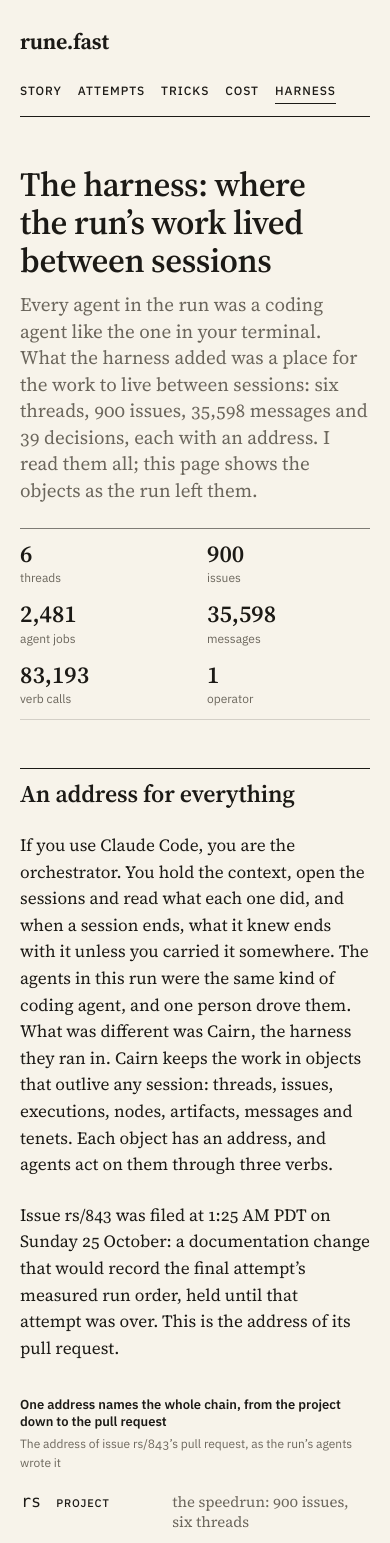
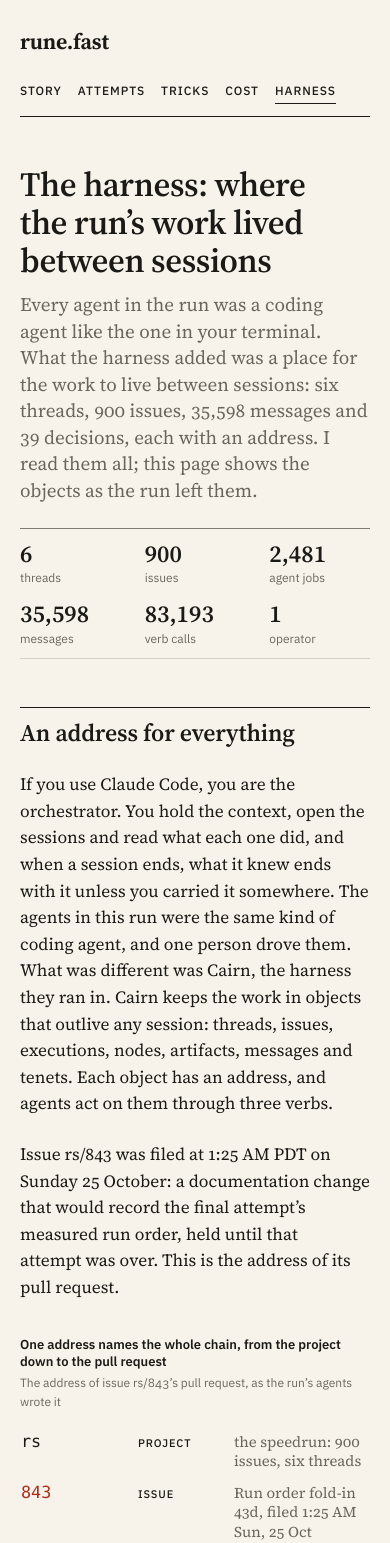
Before and after one commit to bleugreen/rune.fast, a React (Vite) app: page /harness in a window 390 px wide. Shown: the top 1543 px of the page. Built offline with nearby package versions, Linux system fonts and the light colour scheme.

Commit message:
[Build] Harness figures: unfilled hairlines, the address on one line and in columns on a phone, clear lifeline marks, the held span above its axis, arrival rings that wait only for a travelling dot

```diff
--- a/src/harness/figures/Figures.module.css
+++ b/src/harness/figures/Figures.module.css
@@ -59,10 +59,12 @@
 .baseline {
   stroke: var(--rule);
   stroke-width: var(--stroke-thin);
+  fill: none;
 }
 .hair {
   stroke: var(--hairline);
   stroke-width: var(--stroke-thin);
+  fill: none;
 }
 .inkLine {
   stroke: var(--ink);
@@ -106,12 +108,8 @@
 .fade {
   transition: opacity 160ms ease-out;
 }
-.arrive {
-  transition: opacity 160ms ease-out 560ms;
-}
 @media (prefers-reduced-motion: reduce) {
-  .fade,
-  .arrive {
+  .fade {
     transition: opacity 120ms ease-out 0s !important;
   }
 }
@@ -201,7 +199,7 @@
   text-transform: uppercase;
 }
 .meaning {
-  width: 14ch;
+  width: 11.5ch;
   padding: 3px 2px 0;
   font-size: var(--text-small);
   line-height: var(--leading-snug);
@@ -231,19 +229,18 @@
     row-gap: var(--space-2);
   }
   .seg {
-    flex-direction: row;
+    display: grid;
+    grid-template-columns: 6.75rem 5.5rem 1fr;
     align-items: baseline;
-    gap: var(--space-3);
+    column-gap: var(--space-2);
   }
   .sep,
   .bracket {
     display: none;
   }
-  .concept {
-    flex: 0 0 6.5rem;
-  }
   .meaning {
     width: auto;
+    padding-top: 0;
   }
   .shapes {
     grid-template-columns: 1fr;
--- a/src/harness/figures/IssueLife.tsx
+++ b/src/harness/figures/IssueLife.tsx
@@ -76,10 +76,10 @@ export function IssueLife({ m, label }: { m: HarnessModel; label: string }) {
   const work = seg.work!;
   const wait = seg.wait!;
   const workX = (t: number) => at(t);
-  const heldLabelY = narrow ? Y.axis + 28 : Y.axis + 15;
   const axisLabels: { x: number; text: string; anchor: 'start' | 'middle' | 'end'; y?: number }[] = [
     { x: X(held.offset), text: `${fmtPacificWeekday(i.filed).slice(0, 3)} ${fmtPacificHm(i.filed)}`, anchor: 'start' },
-    { x: X(held.offset + held.share), text: `held ${fmtDuration(i.heldMs)}`, anchor: 'end', y: heldLabelY },
+    // The held span is named above its own stretch of axis, clear of the clock times below it.
+    { x: X(held.offset + held.share / 2), text: `held ${fmtDuration(i.heldMs)}`, anchor: 'middle', y: Y.axis - 6 },
     { x: X(work.offset), text: `${fmtPacificWeekday(i.start).slice(0, 3)} ${fmtPacificHm(i.start)}`, anchor: 'start' },
     { x: workX(i.prOpened), text: fmtPacificHm(i.prOpened), anchor: 'middle' },
     { x: workX(i.end), text: fmtPacificHm(i.end), anchor: 'middle' },
@@ -127,7 +127,7 @@ export function IssueLife({ m, label }: { m: HarnessModel; label: string }) {
               <circle className={`${styles.ink} ${styles.fade}`} cx={recipeX(k)} cy={Y.recipe} r={6.5} opacity={done ? 1 : 0} />
               <circle className={`${styles.accent} ${styles.fade}`} cx={recipeX(k)} cy={Y.recipe} r={6.5} opacity={on ? 1 : 0} />
               <text className={styles.lane} x={recipeX(k)} y={Y.recipe + 22} textAnchor="middle">
-                {n.name.toLowerCase()}
+                {n.type === 'pr' ? 'pull request' : n.name.toLowerCase()}
               </text>
             </g>
           );
--- a/src/harness/figures/Lifelines.tsx
+++ b/src/harness/figures/Lifelines.tsx
@@ -11,6 +11,8 @@ const sub = (r: LifelineRow) =>
   r.operator === null ? `filed ${fmtInt(r.filedTotal)}` : `${fmtInt(r.operatorTotal)} in, ${fmtInt(r.filedTotal)} filed`;
 /** Tallest bar, in px, above or below a row's line. */
 const BAR = 17;
+/** Room a day's name needs. */
+const DAY_LABEL = 44;
 
 /**
  * One lifeline per thread, with the operator's messages to it above the line and the issues filed
@@ -36,14 +38,17 @@ export function Lifelines({ m, label }: { m: HarnessModel; label: string }) {
   return (
     <div ref={ref} className={styles.root}>
       <svg className={styles.svg} width={width} height={height} role="img" aria-label={label}>
-        {[L.from, ...L.midnights].map((t, j) => (
-          <g key={t}>
-            {j !== 0 && <line className={styles.hair} x1={x(t)} x2={x(t)} y1={TOP - 8} y2={height} />}
-            <text className={styles.tick} x={x(t) + 3} y={TOP - 12}>
+        {L.midnights.map((t) => (
+          <line key={t} className={styles.hair} x1={x(t)} x2={x(t)} y1={TOP - 8} y2={height} />
+        ))}
+        {/* The first day's name only where it has room before the first midnight. */}
+        {[L.from, ...L.midnights]
+          .filter((t, j) => j !== 0 || x(L.midnights[0]!) - x(t) > DAY_LABEL)
+          .map((t) => (
+            <text key={t} className={styles.tick} x={x(t) + 3} y={TOP - 12}>
               {fmtPacificWeekdayDay(t)}
             </text>
-          </g>
-        ))}
+          ))}
         {L.rows.map((r, i) => {
           const y = yOf(i);
           const coordinators = r.operator === null;
@@ -75,7 +80,8 @@ export function Lifelines({ m, label }: { m: HarnessModel; label: string }) {
         {marks.map((mk) => (
           <g key={mk.key}>
             <circle className={styles.accent} cx={x(mk.t)} cy={yOf(main)} r={3} />
-            <text className={styles.note} x={x(mk.t) + 5} y={yOf(main) - 6}>
+            <line className={styles.accentLine} x1={x(mk.t)} x2={x(mk.t)} y1={yOf(main) + 3} y2={yOf(main) + BAR + 2} />
+            <text className={styles.note} x={x(mk.t) + 3} y={yOf(main) + BAR + 12}>
               {mk.text}
             </text>
           </g>
--- a/src/harness/figures/Routing.tsx
+++ b/src/harness/figures/Routing.tsx
@@ -127,10 +127,16 @@ export function Routing({ m, label }: { m: HarnessModel; label: string }) {
     });
   }, [shown, state.started, state.via, reduced]);
 
+  // An arrival ring waits for its dot only when one is travelling, and leaves at once.
+  const travelling = state.started && !reduced && (state.via === 'play' || state.via === 'step');
+  const ring = (k: NodeKey) => ({
+    opacity: arrived.has(k) ? 1 : 0,
+    style: { transitionDelay: arrived.has(k) && travelling ? `${TRAVEL_MS - 40}ms` : '0ms' },
+  });
   const node = (k: NodeKey, r0: number, cls: string) => (
     <g key={k}>
       <circle className={cls} cx={pt(k)[0]} cy={pt(k)[1]} r={r0} />
-      <circle className={`${styles.accentLine} ${styles.arrive}`} cx={pt(k)[0]} cy={pt(k)[1]} r={r0 + 4} opacity={arrived.has(k) ? 1 : 0} />
+      <circle className={`${styles.accentLine} ${styles.fade}`} cx={pt(k)[0]} cy={pt(k)[1]} r={r0 + 4} {...ring(k)} />
     </g>
   );
 
@@ -160,7 +166,7 @@ export function Routing({ m, label }: { m: HarnessModel; label: string }) {
           );
         })}
         <rect className={styles.ink} x={op[0] - 6} y={op[1] - 6} width={12} height={12} />
-        <circle className={`${styles.accentLine} ${styles.arrive}`} cx={op[0]} cy={op[1]} r={11} opacity={arrived.has('operator') ? 1 : 0} />
+        <circle className={`${styles.accentLine} ${styles.fade}`} cx={op[0]} cy={op[1]} r={11} {...ring('operator')} />
         <text className={styles.row} x={op[0] + 14} y={op[1] + 4}>
           the operator
         </text>
--- a/src/pages/HarnessPage.module.css
+++ b/src/pages/HarnessPage.module.css
@@ -25,7 +25,7 @@
 
 .facts {
   display: grid;
-  grid-template-columns: repeat(auto-fit, minmax(6.5rem, 1fr));
+  grid-template-columns: repeat(6, minmax(0, 1fr));
   gap: var(--space-4) var(--space-5);
   margin: var(--space-5) 0 0;
   padding: var(--space-3) 0;
@@ -50,6 +50,12 @@
   font-size: var(--label);
   line-height: var(--leading-snug);
   color: var(--ink-muted);
+}
+
+@media (max-width: 40rem) {
+  .facts {
+    grid-template-columns: repeat(3, minmax(0, 1fr));
+  }
 }
 
 .section {
```
